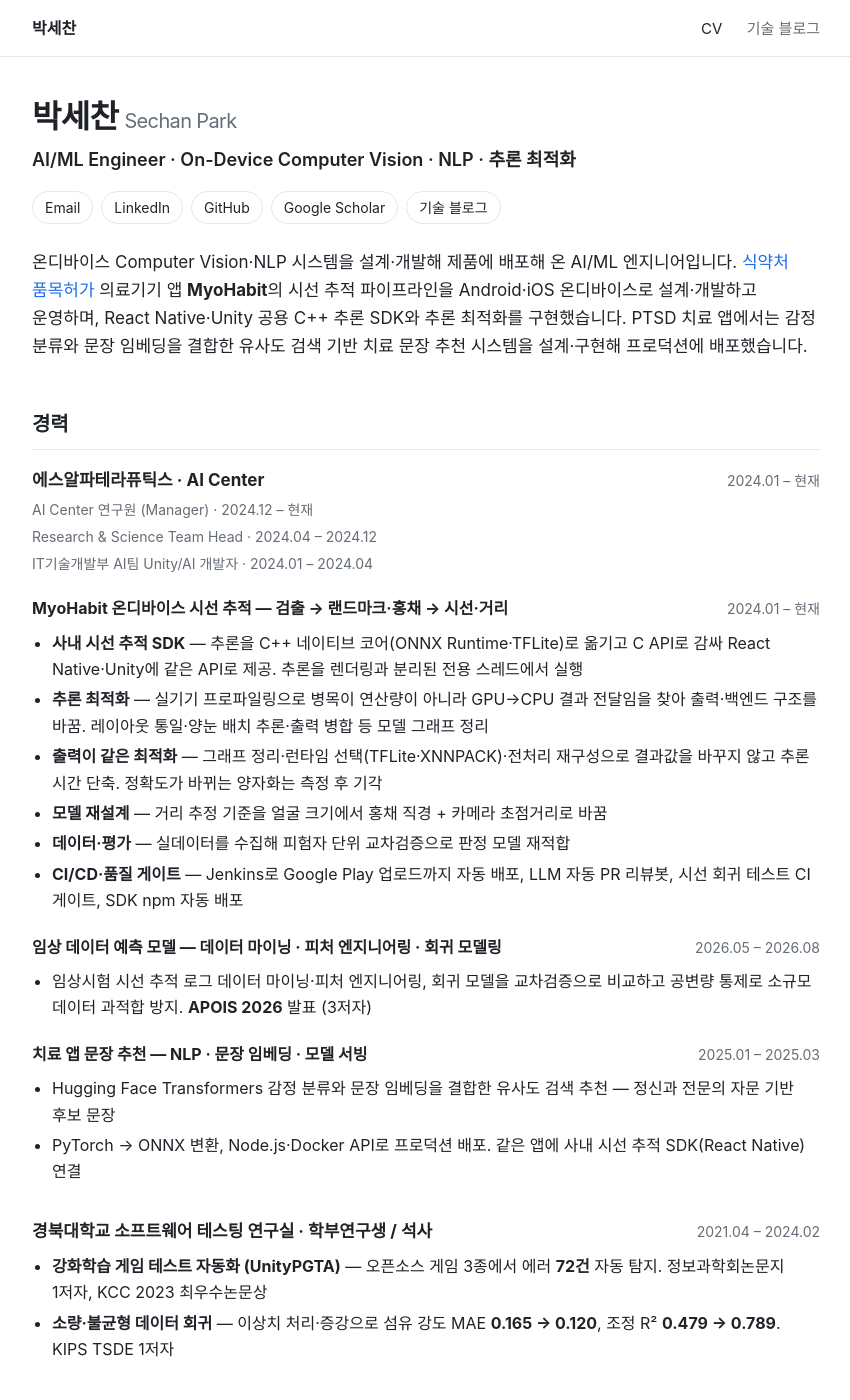
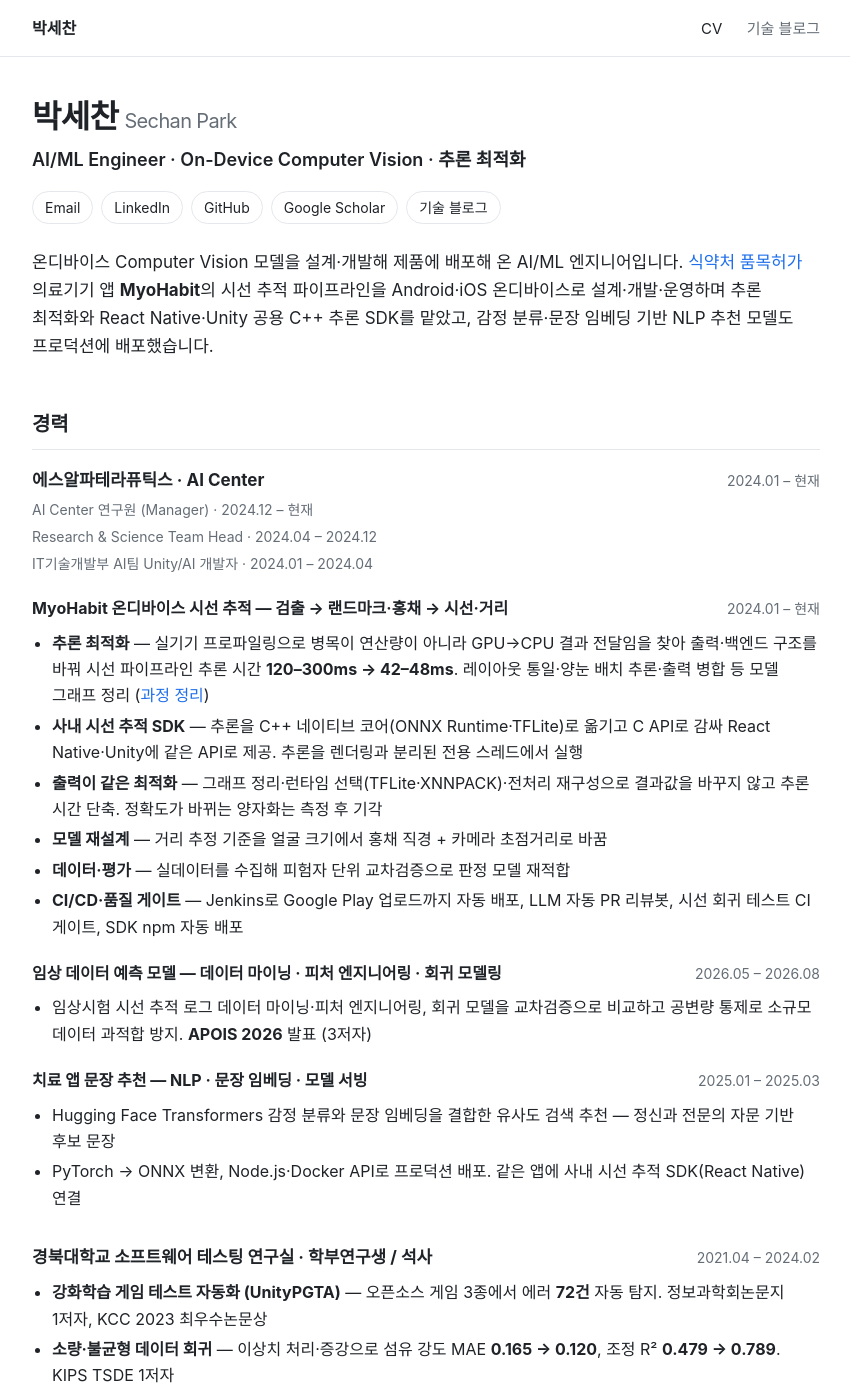
Before and after one commit to amkorousagi/amkorousagi.github.io, a Jekyll site: the page built from index.html, in a window 1280 px wide and 1400 px high. Shown: the whole window, without its empty margins (214-1064 px from the left). Built offline with Jekyll 4.4.1, drawn with Linux system fonts in a browser that asks for light colours; some web fonts are replaced; some of the changed text lies outside the part shown.

Commit message:
CV: lead with the shipped inference result, move student projects below; first blog post
Drop NLP from the role line, restore the shipped 120-300 -> 42-48 ms result, rename the gallery to student/research projects and move it below awards, drop the 2018 shooting game card, trim language chips, and publish the GPU->CPU sync post.

```diff
--- a/index.html
+++ b/index.html
@@ -1,11 +1,11 @@
 ---
 layout: default
 nav: cv
-description: 온디바이스 Computer Vision·NLP 시스템을 설계·개발해 제품에 배포해 온 AI/ML 엔지니어 박세찬의 CV
+description: 온디바이스 Computer Vision 모델을 설계·개발해 제품에 배포해 온 AI/ML 엔지니어 박세찬의 CV
 ---
 <section class="hero">
   <h1>박세찬<span class="name-en">Sechan Park</span></h1>
-  <p class="role">AI/ML Engineer · On-Device Computer Vision · NLP · 추론 최적화</p>
+  <p class="role">AI/ML Engineer · On-Device Computer Vision · 추론 최적화</p>
   <p class="links">
     <a href="mailto:hasmi5452@gmail.com">Email</a>
     <a href="https://linkedin.com/in/se-chan-park-5a4b84192">LinkedIn</a>
@@ -13,7 +13,7 @@ description: 온디바이스 Computer Vision·NLP 시스템을 설계·개발해
     <a href="https://scholar.google.co.kr/citations?user=V2_eA3cAAAAJ">Google Scholar</a>
     <a href="{{ '/blog/' | relative_url }}">기술 블로그</a>
   </p>
-  <p class="lead">온디바이스 Computer Vision·NLP 시스템을 설계·개발해 제품에 배포해 온 AI/ML 엔지니어입니다. <a href="https://www.etoday.co.kr/news/view/2626050">식약처 품목허가</a> 의료기기 앱 <b>MyoHabit</b>의 시선 추적 파이프라인을 Android·iOS 온디바이스로 설계·개발하고 운영하며, React Native·Unity 공용 C++ 추론 SDK와 추론 최적화를 구현했습니다. PTSD 치료 앱에서는 감정 분류와 문장 임베딩을 결합한 유사도 검색 기반 치료 문장 추천 시스템을 설계·구현해 프로덕션에 배포했습니다.</p>
+  <p class="lead">온디바이스 Computer Vision 모델을 설계·개발해 제품에 배포해 온 AI/ML 엔지니어입니다. <a href="https://www.etoday.co.kr/news/view/2626050">식약처 품목허가</a> 의료기기 앱 <b>MyoHabit</b>의 시선 추적 파이프라인을 Android·iOS 온디바이스로 설계·개발·운영하며 추론 최적화와 React Native·Unity 공용 C++ 추론 SDK를 맡았고, 감정 분류·문장 임베딩 기반 NLP 추천 모델도 프로덕션에 배포했습니다.</p>
 </section>
 
 <section>
@@ -32,8 +32,8 @@ description: 온디바이스 Computer Vision·NLP 시스템을 설계·개발해
   <div class="project">
     <div class="job-head"><h4>MyoHabit 온디바이스 시선 추적 — 검출 → 랜드마크·홍채 → 시선·거리</h4><span class="period">2024.01 – 현재</span></div>
     <ul>
+      <li><b>추론 최적화</b> — 실기기 프로파일링으로 병목이 연산량이 아니라 GPU→CPU 결과 전달임을 찾아 출력·백엔드 구조를 바꿔 시선 파이프라인 추론 시간 <b>120–300ms → 42–48ms</b>. 레이아웃 통일·양눈 배치 추론·출력 병합 등 모델 그래프 정리 (<a href="{{ '/blog/2026/11/13/gpu-cpu-sync-bottleneck/' | relative_url }}">과정 정리</a>)</li>
       <li><b>사내 시선 추적 SDK</b> — 추론을 C++ 네이티브 코어(ONNX Runtime·TFLite)로 옮기고 C API로 감싸 React Native·Unity에 같은 API로 제공. 추론을 렌더링과 분리된 전용 스레드에서 실행</li>
-      <li><b>추론 최적화</b> — 실기기 프로파일링으로 병목이 연산량이 아니라 GPU→CPU 결과 전달임을 찾아 출력·백엔드 구조를 바꿈. 레이아웃 통일·양눈 배치 추론·출력 병합 등 모델 그래프 정리</li>
       <li><b>출력이 같은 최적화</b> — 그래프 정리·런타임 선택(TFLite·XNNPACK)·전처리 재구성으로 결과값을 바꾸지 않고 추론 시간 단축. 정확도가 바뀌는 양자화는 측정 후 기각</li>
       <li><b>모델 재설계</b> — 거리 추정 기준을 얼굴 크기에서 홍채 직경 + 카메라 초점거리로 바꿈</li>
       <li><b>데이터·평가</b> — 실데이터를 수집해 피험자 단위 교차검증으로 판정 모델 재적합</li>
@@ -67,47 +67,6 @@ description: 온디바이스 Computer Vision·NLP 시스템을 설계·개발해
 </section>
 
 <section>
-  <h2>프로젝트 갤러리</h2>
-  <div class="gallery">
-    <figure class="card">
-      <video src="{{ '/assets/projects/unitypgta.mp4' | relative_url }}" poster="{{ '/assets/projects/pgta_example.jpg' | relative_url }}" muted loop playsinline controls preload="none"></video>
-      <figcaption>
-        <h4><a href="https://github.com/amkorousagi/UnityPGTA">UnityPGTA</a></h4>
-        <p>강화학습(Unity ML-Agents) 에이전트가 게임을 스스로 탐색하며 에러를 찾는 Unity 플랫포머 게임 테스트 자동화 도구. 정보과학회논문지 2024 1저자 · KCC 2023 최우수논문상 · <a href="{{ '/assets/projects/pgta_arch.jpg' | relative_url }}">구조도</a></p>
-      </figcaption>
-    </figure>
-    <figure class="card">
-      <video src="{{ '/assets/projects/udb.mp4' | relative_url }}" poster="{{ '/assets/projects/udb.jpg' | relative_url }}" muted loop playsinline controls preload="none"></video>
-      <figcaption>
-        <h4><a href="https://github.com/amkorousagi/udb">UDB — Unity 기반 GUI 디버깅 도우미</a></h4>
-        <p>학생 C 코드를 실행해 변수 추적표를 만들고 한 줄씩 앞뒤로 되감아 볼 수 있게 한 프로그래밍 교육용 디버거. 한국컴퓨터정보학회 2022 1저자</p>
-      </figcaption>
-    </figure>
-    <figure class="card">
-      <a href="https://github.com/amkorousagi/PROJECT_NEXT"><img src="{{ '/assets/projects/next_feature.jpg' | relative_url }}" alt="NEXT 게임 대표 이미지" loading="lazy" class="cover"></a>
-      <figcaption>
-        <h4><a href="https://github.com/amkorousagi/PROJECT_NEXT">NEXT — 모바일 퍼즐 게임</a></h4>
-        <p>Unity(C#) · Google Play 출시(2022.01). 대구글로벌게임센터 게임콘텐츠 제작 지원 선정. UI·사운드·맵 서버·바이크 움직임 담당</p>
-      </figcaption>
-    </figure>
-    <figure class="card">
-      <a href="https://github.com/amkorousagi/D.R.C"><img src="{{ '/assets/projects/drc_feature.jpg' | relative_url }}" alt="Deep Red Christmas 대표 이미지" loading="lazy" class="cover"></a>
-      <figcaption>
-        <h4><a href="https://github.com/amkorousagi/D.R.C">Deep Red Christmas — 3D 슈팅 게임</a></h4>
-        <p>Unity(C#) · Google Play 출시(2018.12), 게임 제작 동아리 프로젝트. 사운드 전반·코드 리뷰 담당</p>
-      </figcaption>
-    </figure>
-    <figure class="card">
-      <a href="https://github.com/amkorousagi/KOJ"><img src="{{ '/assets/projects/koj_architecture.svg' | relative_url }}" alt="KOJ 시스템 구조도" loading="lazy"></a>
-      <figcaption>
-        <h4><a href="https://github.com/amkorousagi/KOJ">KOJ — KNU Online Judge</a></h4>
-        <p>프로그래밍 기초(C) 조교 시절 만든 강의용 온라인 채점 시스템. Express · React · MongoDB</p>
-      </figcaption>
-    </figure>
-  </div>
-</section>
-
-<section>
   <h2>오픈소스</h2>
   <ul>
     <li><a href="https://github.com/microsoft/onnxruntime/issues/24096">microsoft/onnxruntime#24096</a> — onnxruntime-node + Transformers.js segfault 최소 재현·제보</li>
@@ -126,7 +85,7 @@ description: 온디바이스 Computer Vision·NLP 시스템을 설계·개발해
     <dt>ML · 데이터</dt>
     <dd><span class="chip">PyTorch</span><span class="chip">ONNX</span><span class="chip">Hugging Face Transformers</span><span class="chip">scikit-learn</span><span class="chip">pandas · statsmodels</span><span class="chip">Keras</span></dd>
     <dt>언어 · 플랫폼</dt>
-    <dd><span class="chip">C++</span><span class="chip">C#</span><span class="chip">Python</span><span class="chip">Dart</span><span class="chip">Swift</span><span class="chip">R</span><span class="chip">SQL</span><span class="chip">Unity</span><span class="chip">Flutter</span><span class="chip">Android</span><span class="chip">iOS</span></dd>
+    <dd><span class="chip">C++</span><span class="chip">C#</span><span class="chip">Python</span><span class="chip">Swift</span><span class="chip">Unity</span><span class="chip">Android</span><span class="chip">iOS</span></dd>
     <dt>엔지니어링</dt>
     <dd><span class="chip">CMake</span><span class="chip">Docker</span><span class="chip">Git · GitHub Actions · Jenkins</span></dd>
   </dl>
@@ -174,6 +133,40 @@ description: 온디바이스 Computer Vision·NLP 시스템을 설계·개발해
 </section>
 
 <section>
+  <h2>학생·연구 프로젝트</h2>
+  <div class="gallery">
+    <figure class="card">
+      <video src="{{ '/assets/projects/unitypgta.mp4' | relative_url }}" poster="{{ '/assets/projects/pgta_example.jpg' | relative_url }}" muted loop playsinline controls preload="none"></video>
+      <figcaption>
+        <h4><a href="https://github.com/amkorousagi/UnityPGTA">UnityPGTA</a></h4>
+        <p>강화학습(Unity ML-Agents) 에이전트가 게임을 스스로 탐색하며 에러를 찾는 Unity 플랫포머 게임 테스트 자동화 도구. 정보과학회논문지 2024 1저자 · KCC 2023 최우수논문상 · <a href="{{ '/assets/projects/pgta_arch.jpg' | relative_url }}">구조도</a></p>
+      </figcaption>
+    </figure>
+    <figure class="card">
+      <video src="{{ '/assets/projects/udb.mp4' | relative_url }}" poster="{{ '/assets/projects/udb.jpg' | relative_url }}" muted loop playsinline controls preload="none"></video>
+      <figcaption>
+        <h4><a href="https://github.com/amkorousagi/udb">UDB — Unity 기반 GUI 디버깅 도우미</a></h4>
+        <p>학생 C 코드를 실행해 변수 추적표를 만들고 한 줄씩 앞뒤로 되감아 볼 수 있게 한 프로그래밍 교육용 디버거. 한국컴퓨터정보학회 2022 1저자</p>
+      </figcaption>
+    </figure>
+    <figure class="card">
+      <a href="https://github.com/amkorousagi/PROJECT_NEXT"><img src="{{ '/assets/projects/next_feature.jpg' | relative_url }}" alt="NEXT 게임 대표 이미지" loading="lazy" class="cover"></a>
+      <figcaption>
+        <h4><a href="https://github.com/amkorousagi/PROJECT_NEXT">NEXT — 모바일 퍼즐 게임</a></h4>
+        <p>Unity(C#) · Google Play 출시(2022.01). 대구글로벌게임센터 게임콘텐츠 제작 지원 선정. UI·사운드·맵 서버·바이크 움직임 담당</p>
+      </figcaption>
+    </figure>
+    <figure class="card">
+      <a href="https://github.com/amkorousagi/KOJ"><img src="{{ '/assets/projects/koj_architecture.svg' | relative_url }}" alt="KOJ 시스템 구조도" loading="lazy"></a>
+      <figcaption>
+        <h4><a href="https://github.com/amkorousagi/KOJ">KOJ — KNU Online Judge</a></h4>
+        <p>프로그래밍 기초(C) 조교 시절 만든 강의용 온라인 채점 시스템. Express · React · MongoDB</p>
+      </figcaption>
+    </figure>
+  </div>
+</section>
+
+<section>
   <h2>이전 경험</h2>
   <ul>
     <li>프리랜스 풀스택 개발 (2022.09 – 2023.07) — 주차 조사 웹, 스마트팜 센서 동기화 서버·관리자 페이지 납품</li>
```
Also changed, not shown: _posts/2026-11-13-gpu-cpu-sync-bottleneck.md (added, +58 -0 lines).
